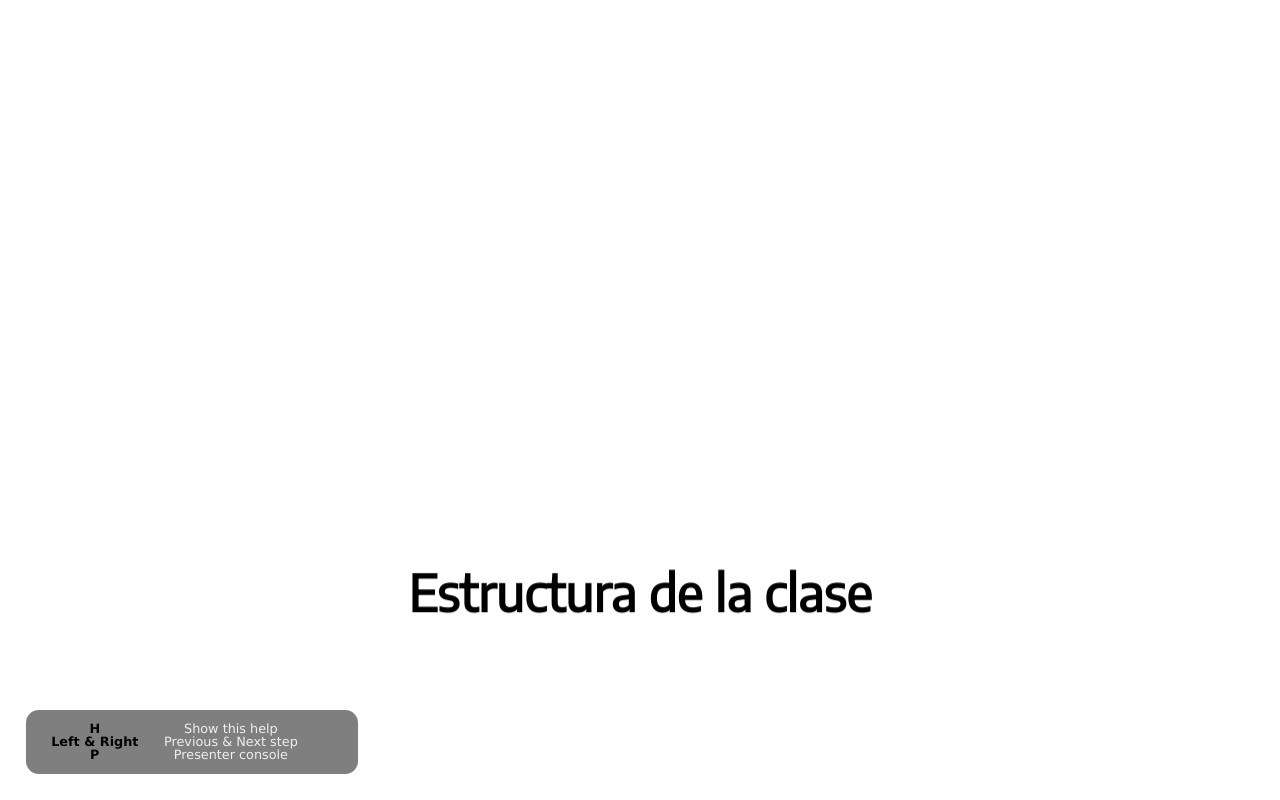
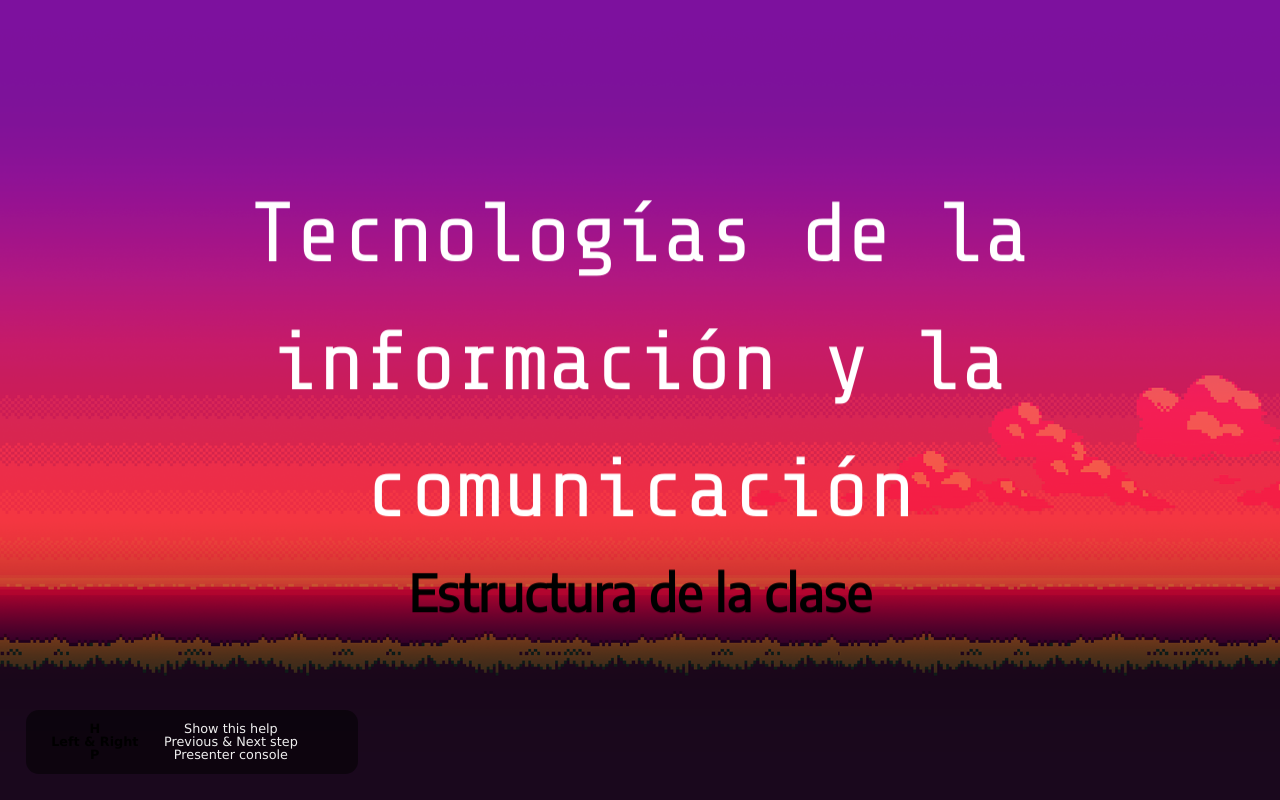
Before and after one commit to marcoC76/musical-pancake, a plain HTML site: page introduccion.html in a window 1280 px wide. Shown: the top 800 px of the page. Drawn offline with nearby package versions, Linux system fonts and the light colour scheme; the site is published under a folder, as on GitHub Pages, so addresses that start at the root find nothing.

Commit message:
Update style.css

```diff
--- a/css/style.css
+++ b/css/style.css
@@ -75,7 +75,7 @@ a {
 
 body {
     min-height: 740px;
-    background-image: url("/img/wallpaper3.png");
+    background-image: url("../img/wallpaper3.png");
     background-size: cover;
 }
 
```
